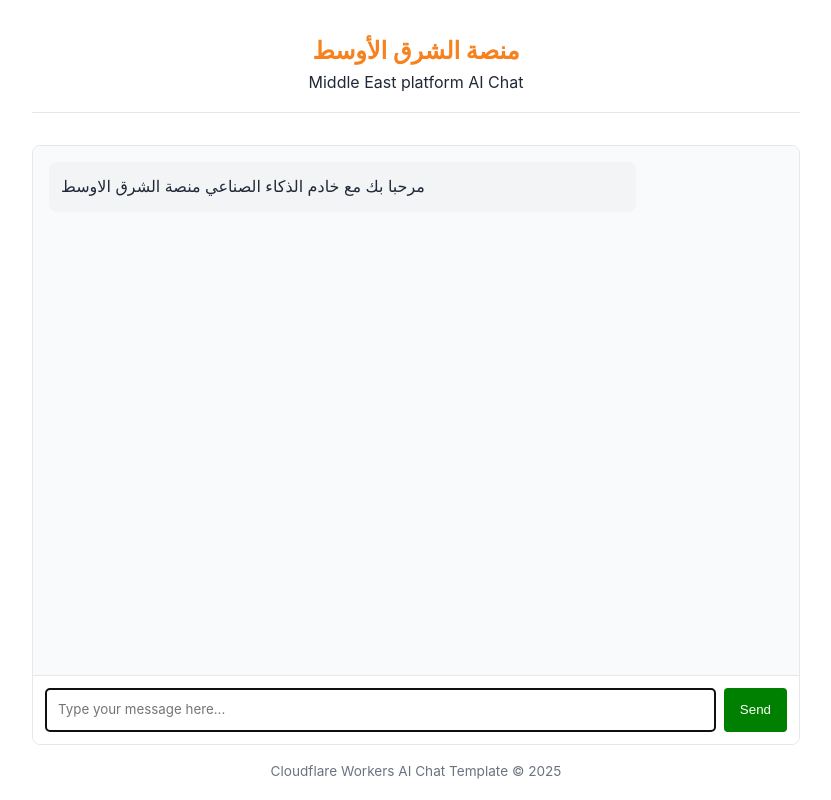
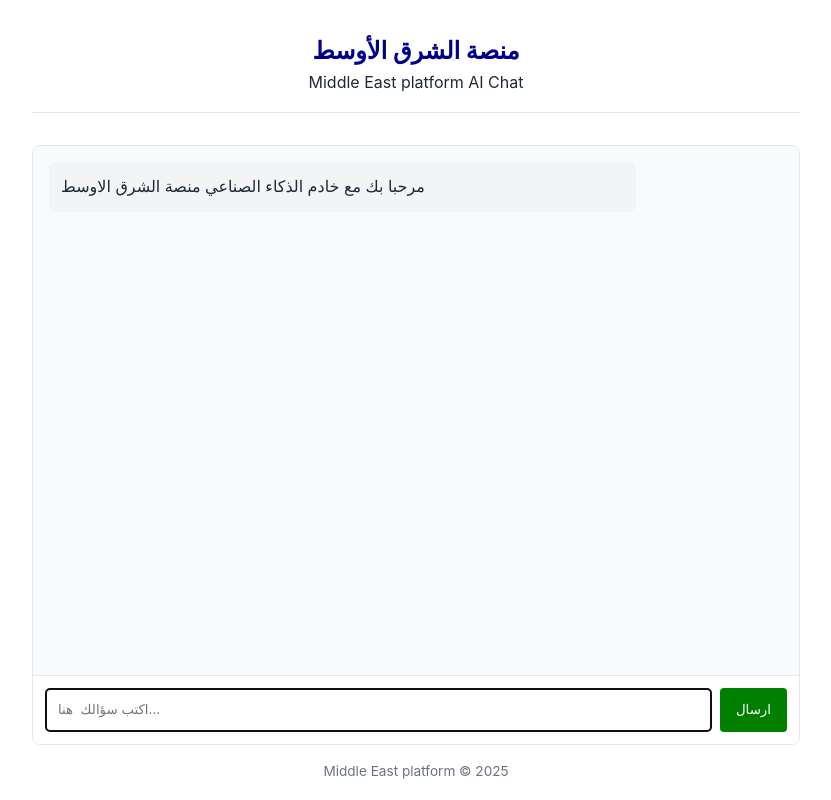
Before and after one commit to devlopernoor/llm-chat-v1, a website: page public/index.html in a window 1280 px wide. Shown: the whole page, without its empty margins (224-1055 px from the left). Drawn offline with Linux system fonts and the light colour scheme.

Commit message:
Update text and styles for Arabic localization

```diff
--- a/public/index.html
+++ b/public/index.html
@@ -138,7 +138,7 @@
 	</head>
 	<body>
 		<header>
-			<h1>منصة الشرق الأوسط</h1>
+			<h1 style="color: darkblue;">منصة الشرق الأوسط</h1>
 			<p>Middle East platform AI Chat</p>
 		</header>
 
@@ -152,22 +152,22 @@
 			</div>
 
 			<div class="typing-indicator" id="typing-indicator">
-				AI is thinking...
+				جاري  البحث
 			</div>
 
 			<div class="message-input">
 				<textarea
 					id="user-input"
-					placeholder="Type your message here..."
+					placeholder="اكتب سؤالك  هنا..."
 					rows="1"
 					autofocus
 				></textarea>
-				<button id="send-button">Send</button>
+				<button id="send-button">ارسال</button>
 			</div>
 		</div>
 
 		<footer>
-			<p>Cloudflare Workers AI Chat Template &copy; 2025</p>
+			<p>Middle East platform &copy; 2025</p>
 		</footer>
 
 		<!-- Chat app script -->
```
